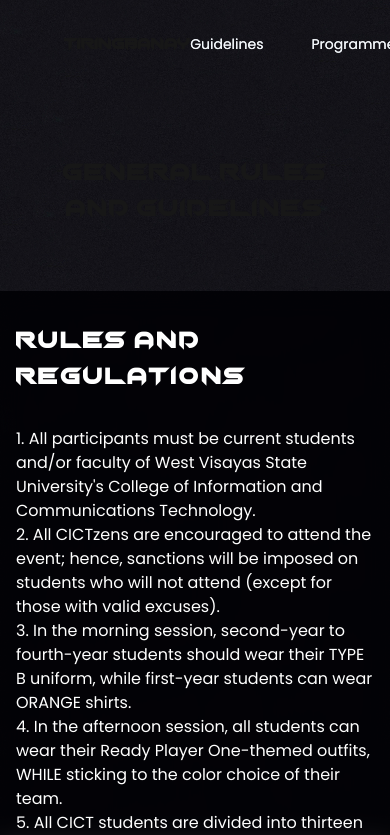
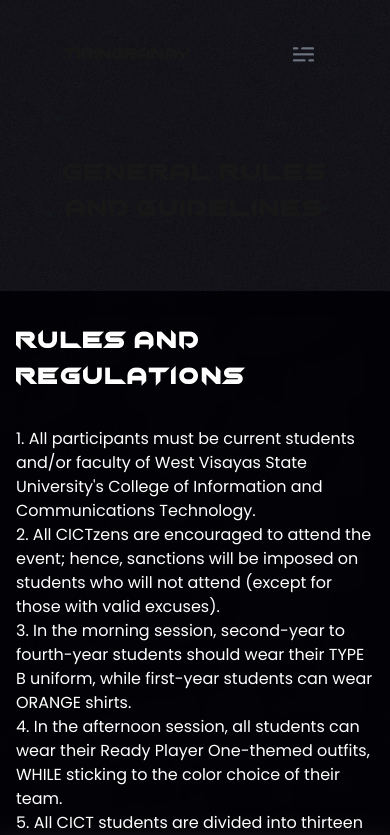
Before and after one commit to WVSU-CIPHER/Website-Directory-CICT-Tiringbanay-2024, a Next.js app: page /guidelines in a window 390 px wide. Shown: the top 835 px of the page. Built offline with nearby package versions, Linux system fonts and the light colour scheme.

Commit message:
added mobile menu

```diff
--- a/package.json
+++ b/package.json
@@ -9,6 +9,7 @@
     "lint": "next lint"
   },
   "dependencies": {
+    "@headlessui/react": "^2.1.8",
     "@next/font": "^14.2.9",
     "next": "^14.2.12",
     "react": "^18",
--- a/src/app/components/Header.jsx
+++ b/src/app/components/Header.jsx
@@ -1,5 +1,12 @@
+"use client";
+
 import Link from "next/link";
 import { Poppins } from "next/font/google";
+import { HamburgerMenuIcon } from "./icons/Hamburger";
+import { XIcon } from "./icons/Close";
+import React from "react";
+import { Transition } from "@headlessui/react";
+import { useRouter } from "next/navigation";
 
 // Fonts
 const poppins = Poppins({
@@ -12,6 +19,8 @@
 import { navigations } from "@/data/navigations";
 
 export default function Header() {
+  // for mobile menu dropdown
+  const [showMenu, setShowMenu] = React.useState(false);
 
   return (
     <div className="w-full z-[100] fixed top-0 right-0 flex flex-col px-[64px] py-[32px]">
@@ -19,7 +28,9 @@
         <Link href="/">
           <span className="font-chopsic">tiringbanay</span>
         </Link>
-        <div className="flex links text-[14px]  items-center gap-[48px]">
+
+        {/* hide on md screens, show on lg screens */}
+        <div className="hidden lg:flex   links text-[14px]  items-center gap-[48px]">
           {navigations.map((navigation, index) => (
             <Link key={index} href={navigation.href}>
               <span className={`${poppins.className} text-slate-100 font-sans`}>
@@ -29,7 +40,70 @@
             </Link>
           ))}
         </div>
+
+        {/* Show hamburger menu for mobile */}
+        <div className="lg:hidden flex items-center">
+          <button
+            onClick={() => setShowMenu(!showMenu)}
+            type="button"
+            className="inline-flex items-center justify-center p-2 rounded-md text-gray-500 hover:text-opacity-80 relative z-20"
+            aria-controls="mobile-menu"
+            aria-expanded="false"
+          >
+            {/* Update the icon on mobile menu opening  */}
+            {/* Set index to 100 so its visible when the mobile menu is open */}
+            {showMenu ? (
+              <XIcon className="x-[100] cursor-pointer hover:text-[#7AD7CA] duration-200" />
+            ) : (
+              <HamburgerMenuIcon className="z-[100] cursor-pointer hover:text-[#7AD7CA] duration-200" />
+            )}
+          </button>
+        </div>
       </nav>
+      <Transition
+        show={showMenu}
+        enter="transition ease-out duration-200 transform"
+        enterFrom="-translate-y-96"
+        enterhref="translate-y-0"
+        leave="transition ease-in duration-100 transform"
+        leaveFrom="translate-y-0"
+        leavehref="-translate-y-96"
+      >
+        {(ref) => (
+          <div
+            className="lg:hidden absolute w-screen top-0 left-0 px-10 border-b border-b-[#7AD7CA] backdrop-blur-lg"
+            id="mobile-menu"
+          >
+            <div className="px-2 py-8 space-y-5 sm:px-3 w-full flex-col flex">
+              <Link onClick={() => setIsOpen(false)} href="/">
+                <span className="text-md duraration-200 hover:text-[#7AD7CA] ">
+                  Home
+                </span>
+              </Link>
+              <Link onClick={() => setIsOpen(false)} href="/guidelines">
+                <span className="text-md duraration-200 hover:text-[#7AD7CA] ">
+                  Guidelines
+                </span>
+              </Link>
+              <Link onClick={() => setIsOpen(false)} href="/programme">
+                <span className="text-md duraration-200 hover:text-[#7AD7CA] ">
+                  Programme
+                </span>
+              </Link>
+              <Link onClick={() => setIsOpen(false)} href="/contests">
+                <span className="text-md duraration-200 hover:text-[#7AD7CA] ">
+                  Contest
+                </span>
+              </Link>
+              <Link onClick={() => setShowMenu(false)} href="/student-search">
+                <span className="text-md duraration-200 hover:text-[#7AD7CA] ">
+                  Student Search
+                </span>
+              </Link>
+            </div>
+          </div>
+        )}
+      </Transition>
     </div>
   );
 }
--- /dev/null
+++ b/src/app/components/icons/Close.jsx
@@ -0,0 +1,22 @@
+import React from "react";
+
+export function XIcon(props) {
+  return (
+    <svg
+      xmlns="http://www.w3.org/2000/svg"
+      width="1.8rem"
+      height="1.8rem"
+      viewBox="0 0 12 16"
+      {...props}
+    >
+      <path
+        fill="currentColor"
+        d="M10 12.5a.47.47 0 0 1-.35-.15l-8-8c-.2-.2-.2-.51 0-.71s.51-.2.71 0l7.99 8.01c.2.2.2.51 0 .71c-.1.1-.23.15-.35.15Z"
+      ></path>
+      <path
+        fill="currentColor"
+        d="M2 12.5a.47.47 0 0 1-.35-.15c-.2-.2-.2-.51 0-.71l8-7.99c.2-.2.51-.2.71 0s.2.51 0 .71l-8.01 7.99c-.1.1-.23.15-.35.15"
+      ></path>
+    </svg>
+  );
+}
--- /dev/null
+++ b/src/app/components/icons/Hamburger.jsx
@@ -0,0 +1,21 @@
+import React from "react";
+
+export function HamburgerMenuIcon(props) {
+  return (
+    <svg
+      xmlns="http://www.w3.org/2000/svg"
+      width="1.8rem"
+      height="1.8rem"
+      viewBox="0 0 24 24"
+      {...props}
+    >
+      <path
+        fill="none"
+        stroke="currentColor"
+        strokeLinecap="round"
+        strokeWidth={1.5}
+        d="M4 7h3m13 0h-9m9 10h-3M4 17h9m-9-5h16"
+      ></path>
+    </svg>
+  );
+}
```
Also changed, not shown: src/app/components/MobileMenu.jsx (added), 1 other file (tests, documents, lock files or other folders).
